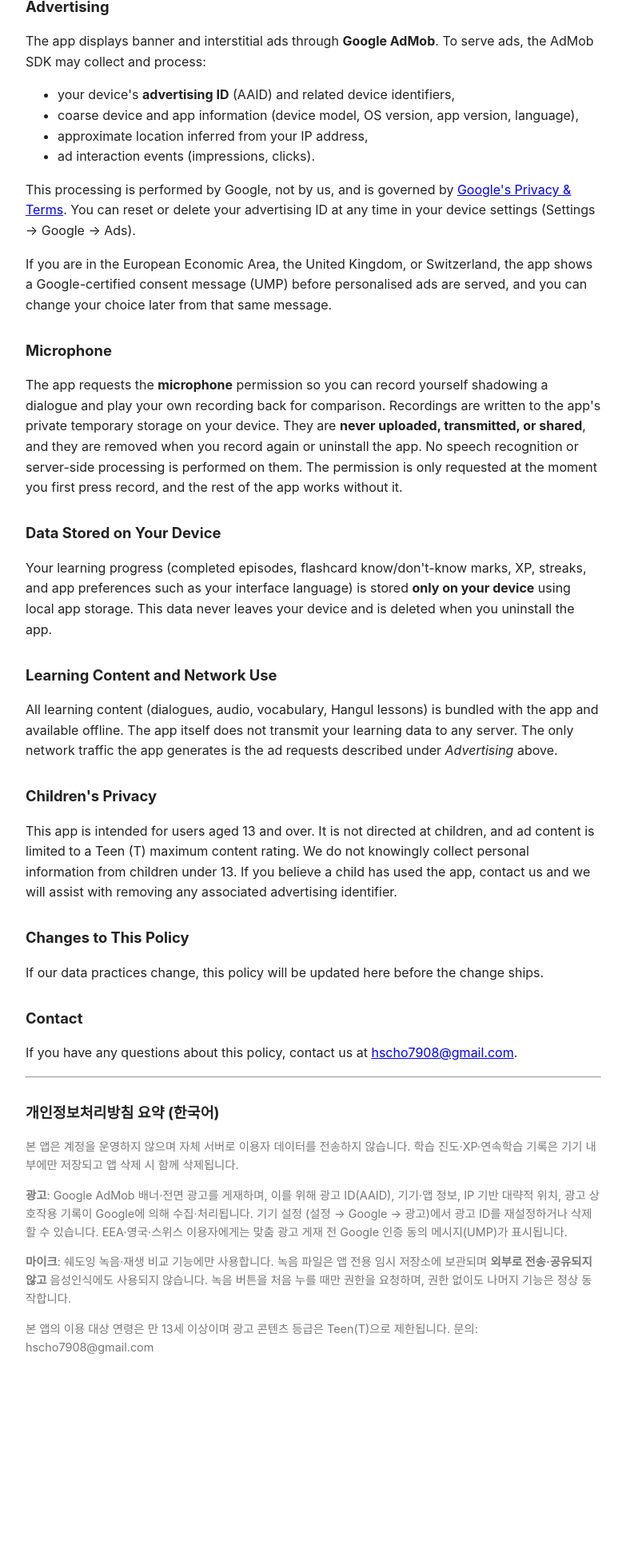
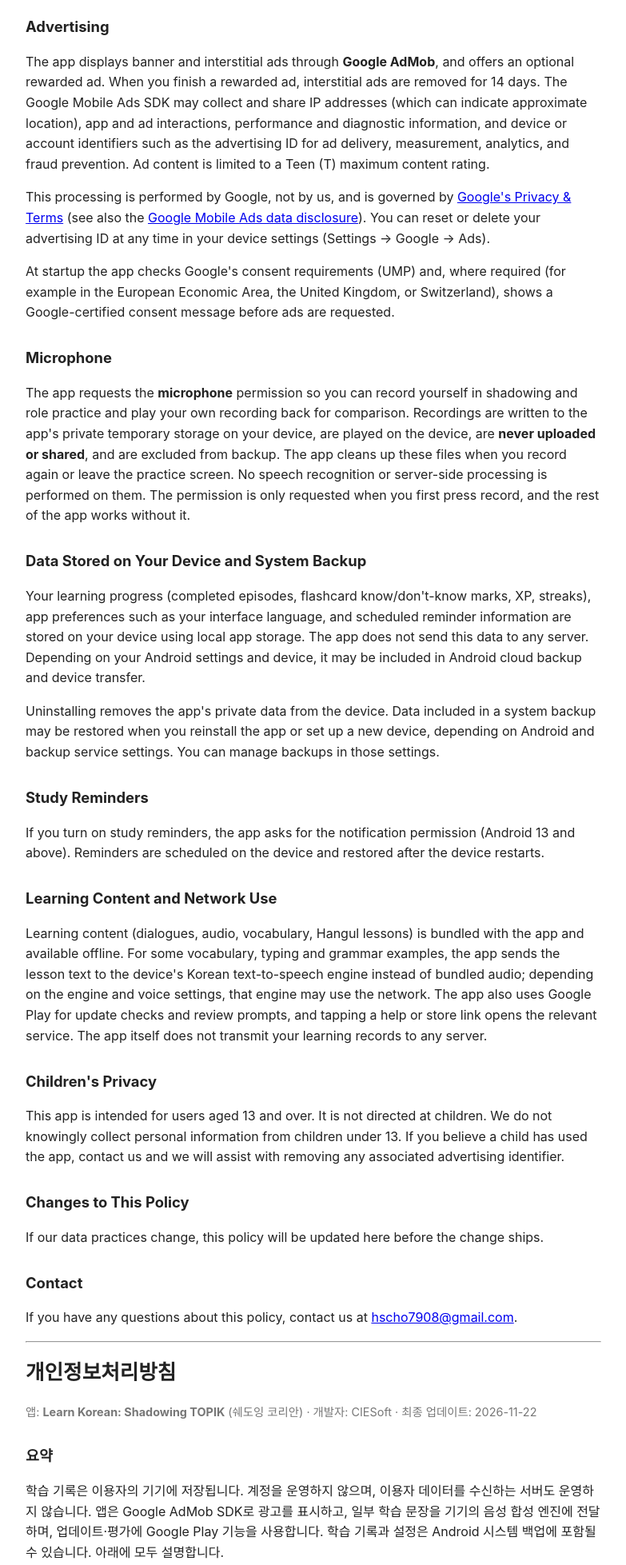
Before and after one commit to jejpapa/app-privacy, a plain HTML site: page shadowing-korean/privacy.html in a window 1280 px wide. Shown: the part 357-2314 px from the top of the page at 80% size, without its empty margins (248-1031 px from the left). Before the commit the page ends 2093 px from the top, so only its background shows below. Drawn offline with Linux system fonts and the light colour scheme.

Commit message:
쉐도잉 코리안 옛 경로 방침 갱신(2026-11-22): 현 경로와 같은 내용
- 시스템 백업 범위, 녹음 정리·백업 제외, 기기 TTS 네트워크 가능성, 학습 알림
- 보상형 광고(14일 전면광고 제거)와 Google Mobile Ads SDK 수집 범주, UMP 확인
- 한국어 요약을 전체 한국어 본문으로 교체

Co-Authored-By: Claude Opus 5.5 <noreply@anthropic.com>

```diff
--- a/shadowing-korean/privacy.html
+++ b/shadowing-korean/privacy.html
@@ -13,56 +13,66 @@
 </head>
 <body>
 <h1>Privacy Policy</h1>
-<p class="muted">App: <strong>Learn Korean: Shadowing TOPIK</strong> (Shadowing Korean) · Developer: CIESoft · Last updated: 2026-08-04</p>
+<p class="muted">App: <strong>Learn Korean: Shadowing TOPIK</strong> (Shadowing Korean) · Developer: CIESoft · Last updated: 2026-11-22</p>
 
 <h2>Summary</h2>
-<p>Your learning progress stays on your device. We do not run user accounts and we do not
-operate a server that receives your data. The app does show ads, and the Google AdMob
-advertising SDK collects an advertising identifier for that purpose — that is the only
-data leaving your device, and it is described in full below.</p>
+<p>Your learning progress is stored on your device. We do not run user accounts and we do not
+operate a server that receives your data. The app shows ads through the Google AdMob SDK, may
+pass lesson text to your device's text-to-speech engine, and uses Google Play for updates and
+review prompts. Your progress and settings may be included in Android system backup. All of
+this is described below.</p>
 
 <h2>Advertising</h2>
-<p>The app displays banner and interstitial ads through <strong>Google AdMob</strong>. To serve
-ads, the AdMob SDK may collect and process:</p>
-<ul>
-  <li>your device's <strong>advertising ID</strong> (AAID) and related device identifiers,</li>
-  <li>coarse device and app information (device model, OS version, app version, language),</li>
-  <li>approximate location inferred from your IP address,</li>
-  <li>ad interaction events (impressions, clicks).</li>
-</ul>
+<p>The app displays banner and interstitial ads through <strong>Google AdMob</strong>, and offers an
+optional rewarded ad. When you finish a rewarded ad, interstitial ads are removed for 14 days.
+The Google Mobile Ads SDK may collect and share IP addresses (which can indicate approximate
+location), app and ad interactions, performance and diagnostic information, and device or account
+identifiers such as the advertising ID for ad delivery, measurement, analytics, and fraud
+prevention. Ad content is limited to a Teen (T) maximum content rating.</p>
 <p>This processing is performed by Google, not by us, and is governed by
-<a href="https://policies.google.com/technologies/partner-sites">Google's Privacy &amp; Terms</a>.
-You can reset or delete your advertising ID at any time in your device settings
-(Settings → Google → Ads).</p>
-<p>If you are in the European Economic Area, the United Kingdom, or Switzerland, the app shows
-a Google-certified consent message (UMP) before personalised ads are served, and you can
-change your choice later from that same message.</p>
+<a href="https://policies.google.com/technologies/partner-sites">Google's Privacy &amp; Terms</a>
+(see also the <a href="https://developers.google.com/admob/android/privacy/play-data-disclosure">Google
+Mobile Ads data disclosure</a>). You can reset or delete your advertising ID at any time in your
+device settings (Settings → Google → Ads).</p>
+<p>At startup the app checks Google's consent requirements (UMP) and, where required (for example
+in the European Economic Area, the United Kingdom, or Switzerland), shows a Google-certified
+consent message before ads are requested.</p>
 
 <h2>Microphone</h2>
-<p>The app requests the <strong>microphone</strong> permission so you can record yourself
-shadowing a dialogue and play your own recording back for comparison. Recordings are written
-to the app's private temporary storage on your device. They are <strong>never uploaded,
-transmitted, or shared</strong>, and they are removed when you record again or uninstall the
-app. No speech recognition or server-side processing is performed on them. The permission is
-only requested at the moment you first press record, and the rest of the app works without it.</p>
+<p>The app requests the <strong>microphone</strong> permission so you can record yourself in
+shadowing and role practice and play your own recording back for comparison. Recordings are
+written to the app's private temporary storage on your device, are played on the device, are
+<strong>never uploaded or shared</strong>, and are excluded from backup. The app cleans up these
+files when you record again or leave the practice screen. No speech recognition or server-side
+processing is performed on them. The permission is only requested when you first press record,
+and the rest of the app works without it.</p>
 
-<h2>Data Stored on Your Device</h2>
-<p>Your learning progress (completed episodes, flashcard know/don't-know marks, XP, streaks,
-and app preferences such as your interface language) is stored <strong>only on your
-device</strong> using local app storage. This data never leaves your device and is deleted
-when you uninstall the app.</p>
+<h2>Data Stored on Your Device and System Backup</h2>
+<p>Your learning progress (completed episodes, flashcard know/don't-know marks, XP, streaks),
+app preferences such as your interface language, and scheduled reminder information are stored
+on your device using local app storage. The app does not send this data to any server. Depending
+on your Android settings and device, it may be included in Android cloud backup and device
+transfer.</p>
+<p>Uninstalling removes the app's private data from the device. Data included in a system backup
+may be restored when you reinstall the app or set up a new device, depending on Android and
+backup service settings. You can manage backups in those settings.</p>
+
+<h2>Study Reminders</h2>
+<p>If you turn on study reminders, the app asks for the notification permission (Android 13 and
+above). Reminders are scheduled on the device and restored after the device restarts.</p>
 
 <h2>Learning Content and Network Use</h2>
-<p>All learning content (dialogues, audio, vocabulary, Hangul lessons) is bundled with the app
-and available offline. The app itself does not transmit your learning data to any server. The
-only network traffic the app generates is the ad requests described under
-<em>Advertising</em> above.</p>
+<p>Learning content (dialogues, audio, vocabulary, Hangul lessons) is bundled with the app and
+available offline. For some vocabulary, typing and grammar examples, the app sends the lesson
+text to the device's Korean text-to-speech engine instead of bundled audio; depending on the
+engine and voice settings, that engine may use the network. The app also uses Google Play for
+update checks and review prompts, and tapping a help or store link opens the relevant service.
+The app itself does not transmit your learning records to any server.</p>
 
 <h2>Children's Privacy</h2>
-<p>This app is intended for users aged 13 and over. It is not directed at children, and ad
-content is limited to a Teen (T) maximum content rating. We do not knowingly collect personal
-information from children under 13. If you believe a child has used the app, contact us and
-we will assist with removing any associated advertising identifier.</p>
+<p>This app is intended for users aged 13 and over. It is not directed at children. We do not
+knowingly collect personal information from children under 13. If you believe a child has used
+the app, contact us and we will assist with removing any associated advertising identifier.</p>
 
 <h2>Changes to This Policy</h2>
 <p>If our data practices change, this policy will be updated here before the change ships.</p>
@@ -72,17 +82,65 @@ we will assist with removing any associated advertising identifier.</p>
 <a href="mailto:hscho7908@gmail.com">hscho7908@gmail.com</a>.</p>
 
 <hr>
-<h2>개인정보처리방침 요약 (한국어)</h2>
-<p class="muted">본 앱은 계정을 운영하지 않으며 자체 서버로 이용자 데이터를 전송하지 않습니다.
-학습 진도·XP·연속학습 기록은 기기 내부에만 저장되고 앱 삭제 시 함께 삭제됩니다.</p>
-<p class="muted"><strong>광고</strong>: Google AdMob 배너·전면 광고를 게재하며, 이를 위해 광고 ID(AAID),
-기기·앱 정보, IP 기반 대략적 위치, 광고 상호작용 기록이 Google에 의해 수집·처리됩니다. 기기 설정
-(설정 → Google → 광고)에서 광고 ID를 재설정하거나 삭제할 수 있습니다. EEA·영국·스위스 이용자에게는
-맞춤 광고 게재 전 Google 인증 동의 메시지(UMP)가 표시됩니다.</p>
-<p class="muted"><strong>마이크</strong>: 쉐도잉 녹음·재생 비교 기능에만 사용합니다. 녹음 파일은 앱 전용
-임시 저장소에 보관되며 <strong>외부로 전송·공유되지 않고</strong> 음성인식에도 사용되지 않습니다. 녹음
-버튼을 처음 누를 때만 권한을 요청하며, 권한 없이도 나머지 기능은 정상 동작합니다.</p>
-<p class="muted">본 앱의 이용 대상 연령은 만 13세 이상이며 광고 콘텐츠 등급은 Teen(T)으로 제한됩니다.
-문의: hscho7908@gmail.com</p>
+<h1>개인정보처리방침</h1>
+<p class="muted">앱: <strong>Learn Korean: Shadowing TOPIK</strong> (쉐도잉 코리안) · 개발자: CIESoft · 최종 업데이트: 2026-11-22</p>
+
+<h2>요약</h2>
+<p>학습 기록은 이용자의 기기에 저장됩니다. 계정을 운영하지 않으며, 이용자 데이터를 수신하는
+서버도 운영하지 않습니다. 앱은 Google AdMob SDK로 광고를 표시하고, 일부 학습 문장을 기기의 음성
+합성 엔진에 전달하며, 업데이트·평가에 Google Play 기능을 사용합니다. 학습 기록과 설정은 Android
+시스템 백업에 포함될 수 있습니다. 아래에 모두 설명합니다.</p>
+
+<h2>광고</h2>
+<p>본 앱은 <strong>Google AdMob</strong>을 통해 배너·전면 광고를 표시하고, 이용자가 선택하는 보상형
+광고를 제공합니다. 보상형 광고를 끝까지 보면 14일간 전면광고가 제거됩니다. Google Mobile Ads SDK는
+광고 제공·측정, 분석 및 부정 사용 방지를 위해 IP 주소(IP 기반 대략적 위치 포함), 앱·광고 상호작용,
+성능 및 진단 정보, 광고 ID 등 기기·계정 관련 식별자를 수집·공유할 수 있습니다. 광고 콘텐츠 등급은
+Teen(T)으로 제한됩니다.</p>
+<p>이 처리는 개발자가 아니라 Google이 수행하며,
+<a href="https://policies.google.com/technologies/partner-sites">Google 개인정보처리방침 및 약관</a>
+(<a href="https://developers.google.com/admob/android/privacy/play-data-disclosure">Google Mobile Ads 데이터
+공개 안내</a> 참고)의 적용을 받습니다. 기기 설정(설정 → Google → 광고)에서 언제든지 광고 ID를
+재설정하거나 삭제할 수 있습니다.</p>
+<p>앱은 시작할 때 Google 동의 요건(UMP)을 확인하고, 필요한 경우(예: 유럽경제지역·영국·스위스)
+광고 요청 전에 Google 인증 동의 메시지를 표시합니다.</p>
+
+<h2>마이크</h2>
+<p>본 앱은 쉐도잉과 역할 연습에서 자신의 음성을 녹음하고 다시 들어 비교할 수 있도록
+<strong>마이크</strong> 권한을 요청합니다. 녹음 파일은 기기 내 앱 전용 임시 저장소에 기록되어 기기에서만
+재생되며, <strong>업로드·공유되지 않고</strong> 백업 대상에서도 제외됩니다. 다시 녹음하거나 연습 화면을
+닫을 때 정리합니다. 녹음에 대한 음성 인식이나 서버 측 처리는 수행하지 않습니다. 권한은 처음 녹음
+버튼을 누르는 시점에만 요청하며, 권한이 없어도 나머지 기능은 정상 동작합니다.</p>
+
+<h2>기기에 저장되는 데이터와 시스템 백업</h2>
+<p>학습 진행 상황(완료한 에피소드, 플래시카드의 앎/모름 표시, XP, 연속 학습 기록), 인터페이스 언어
+등 앱 설정, 예약된 알림 정보는 로컬 앱 저장소에 저장되며 앱이 서버로 전송하지 않습니다. Android
+설정과 기기 환경에 따라 이 데이터는 Android 클라우드 백업과 기기 이전에 포함될 수 있습니다.</p>
+<p>앱을 삭제하면 기기의 앱 전용 데이터가 삭제됩니다. 시스템 백업에 포함된 데이터는 Android 및 백업
+서비스 설정에 따라 재설치하거나 새 기기를 설정할 때 복원될 수 있습니다. 백업본은 시스템 또는 백업
+서비스 설정에서 관리할 수 있습니다.</p>
+
+<h2>학습 알림</h2>
+<p>학습 리마인더를 켜면 알림 권한을 요청합니다(Android 13 이상). 알림은 기기에서 예약되며 기기를
+다시 시작한 뒤 복구됩니다.</p>
+
+<h2>학습 콘텐츠와 네트워크 사용</h2>
+<p>학습 콘텐츠(대화, 오디오, 어휘, 한글 학습)는 앱에 내장되어 있어 오프라인에서 이용할 수 있습니다.
+일부 어휘·타이핑·문법 예문은 내장 음원 대신 문장을 기기의 한국어 음성 합성(TTS) 엔진에 전달해
+읽으며, 엔진과 음성 설정에 따라 그 엔진이 네트워크를 사용할 수 있습니다. 또한 업데이트 확인과 평가
+요청에 Google Play 기능을 사용하고, 이용자가 도움말이나 스토어 링크를 누르면 해당 서비스가 열립니다.
+앱 자체는 학습 기록을 어떤 서버로도 전송하지 않습니다.</p>
+
+<h2>아동의 개인정보</h2>
+<p>본 앱의 이용 대상 연령은 만 13세 이상이며 아동을 대상으로 하지 않습니다. 만 13세 미만 아동의
+개인정보를 고의로 수집하지 않습니다. 아동이 앱을 사용한 것으로 판단되는 경우 문의해 주시면 관련
+광고 식별자 삭제를 도와드리겠습니다.</p>
+
+<h2>방침의 변경</h2>
+<p>데이터 처리 방식이 바뀌는 경우, 변경 사항이 배포되기 전에 본 페이지에서 방침을 갱신합니다.</p>
+
+<h2>문의</h2>
+<p>본 방침에 관한 문의는 <a href="mailto:hscho7908@gmail.com">hscho7908@gmail.com</a>으로
+연락해 주세요.</p>
 </body>
 </html>
```
